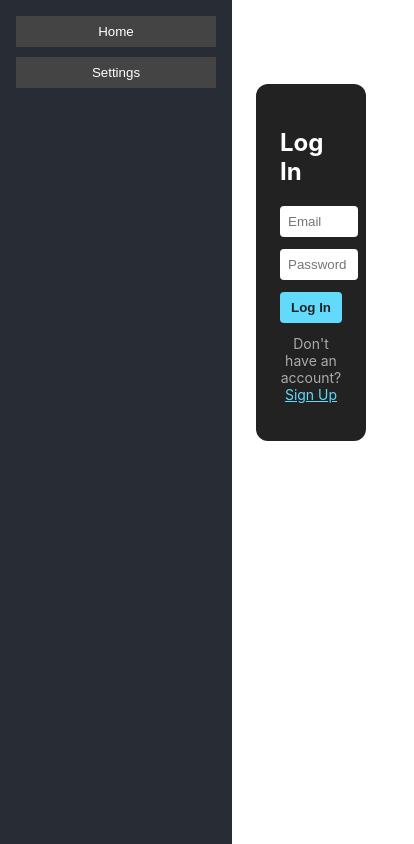
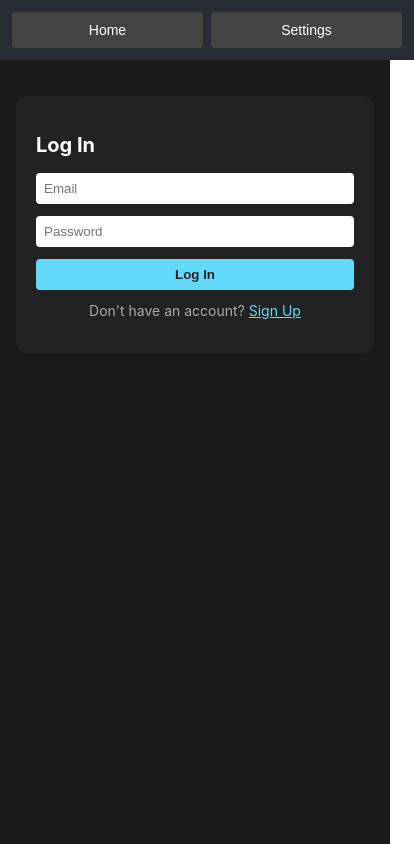
Before and after one commit to Closehunter/my-webapp, a React (Create React App) app: page / in a window 390 px wide. Shown: the whole page, 414 px wide, since content can reach past the window. Built offline with nearby package versions, Linux system fonts and the light colour scheme; no server answers.

Commit message:
Add mobile responsive design

```diff
--- a/src/App.css
+++ b/src/App.css
@@ -1,6 +1,7 @@
 .container {
   display: flex;
   min-height: 100vh;
+  flex-direction: row;
 }
 
 .sidebar {
@@ -20,6 +21,7 @@
   color: #fff;
   border: none;
   cursor: pointer;
+  border-radius: 4px;
 }
 
 .logout-btn {
@@ -39,6 +41,7 @@
 .main {
   flex: 1;
   padding: 24px;
+  background: #1a1a1a;
 }
 
 .log-in-form {
@@ -56,6 +59,7 @@
   padding: 8px;
   border: none;
   border-radius: 4px;
+  box-sizing: border-box;
 }
 
 .log-in-form button {
@@ -110,3 +114,72 @@
 .profile-info strong {
   color: #61dafb;
 }
+
+/* Mobile responsive styles */
+@media (max-width: 768px) {
+  .container {
+    flex-direction: column;
+  }
+
+  .sidebar {
+    width: 100%;
+    flex-direction: row;
+    justify-content: space-around;
+    padding: 12px;
+    position: relative;
+  }
+
+  .sidebar button {
+    margin-bottom: 0;
+    margin-right: 8px;
+    padding: 10px 12px;
+    flex: 1;
+    font-size: 14px;
+  }
+
+  .logout-btn {
+    position: static;
+    width: auto;
+    margin-right: 0;
+    flex: 1;
+  }
+
+  .main {
+    padding: 16px;
+  }
+
+  .log-in-form {
+    margin: 20px auto;
+    padding: 20px;
+    max-width: 90%;
+  }
+
+  .profile-section {
+    margin: 20px auto;
+    max-width: 90%;
+  }
+
+  .profile-info {
+    padding: 16px;
+  }
+}
+
+@media (max-width: 480px) {
+  .sidebar {
+    flex-wrap: wrap;
+    gap: 8px;
+  }
+
+  .sidebar button {
+    flex: 1 1 45%;
+    margin-right: 0;
+  }
+
+  .log-in-form h2 {
+    font-size: 20px;
+  }
+
+  .profile-section h1 {
+    font-size: 24px;
+  }
+}
--- a/src/App.js
+++ b/src/App.js
@@ -9,7 +9,6 @@ function App() {
   const [username, setUsername] = useState('');
   const [signedIn, setSignedIn] = useState(false);
   const [isSignUp, setIsSignUp] = useState(false);
-  const [userId, setUserId] = useState(null);
 
   const [signUpUsername, setSignUpUsername] = useState('');
   const [signUpEmail, setSignUpEmail] = useState('');
@@ -18,7 +17,6 @@ function App() {
   const [signUpError, setSignUpError] = useState('');
   const [loginError, setLoginError] = useState('');
 
-  // Check if user is already logged in on page load
   useEffect(() => {
     checkUser();
   }, []);
@@ -27,10 +25,8 @@ function App() {
     const { data: { session } } = await supabase.auth.getSession();
     if (session) {
       const user = session.user;
-      setUserId(user.id);
       setEmail(user.email);
 
-      // Get username from custom users table
       const { data: userData } = await supabase
         .from('users')
         .select('username')
@@ -66,10 +62,8 @@ function App() {
       }
 
       const user = data.user;
-      setUserId(user.id);
       setEmail(user.email);
 
-      // Get username from custom users table
       const { data: userData } = await supabase
         .from('users')
         .select('username')
@@ -101,7 +95,6 @@ function App() {
     }
 
     try {
-      // Check if username is already taken
       const { data: existingUsername } = await supabase
         .from('users')
         .select('username')
@@ -112,7 +105,6 @@ function App() {
         return;
       }
 
-      // Sign up with Supabase Auth
       const { data, error } = await supabase.auth.signUp({
         email: signUpEmail,
         password: signUpPassword,
@@ -129,7 +121,6 @@ function App() {
 
       const user = data.user;
 
-      // Store username in custom users table
       const { error: insertError } = await supabase
         .from('users')
         .insert([
@@ -162,7 +153,6 @@ function App() {
     setEmail('');
     setPassword('');
     setUsername('');
-    setUserId(null);
     setSelected('Home');
   };
 
```
